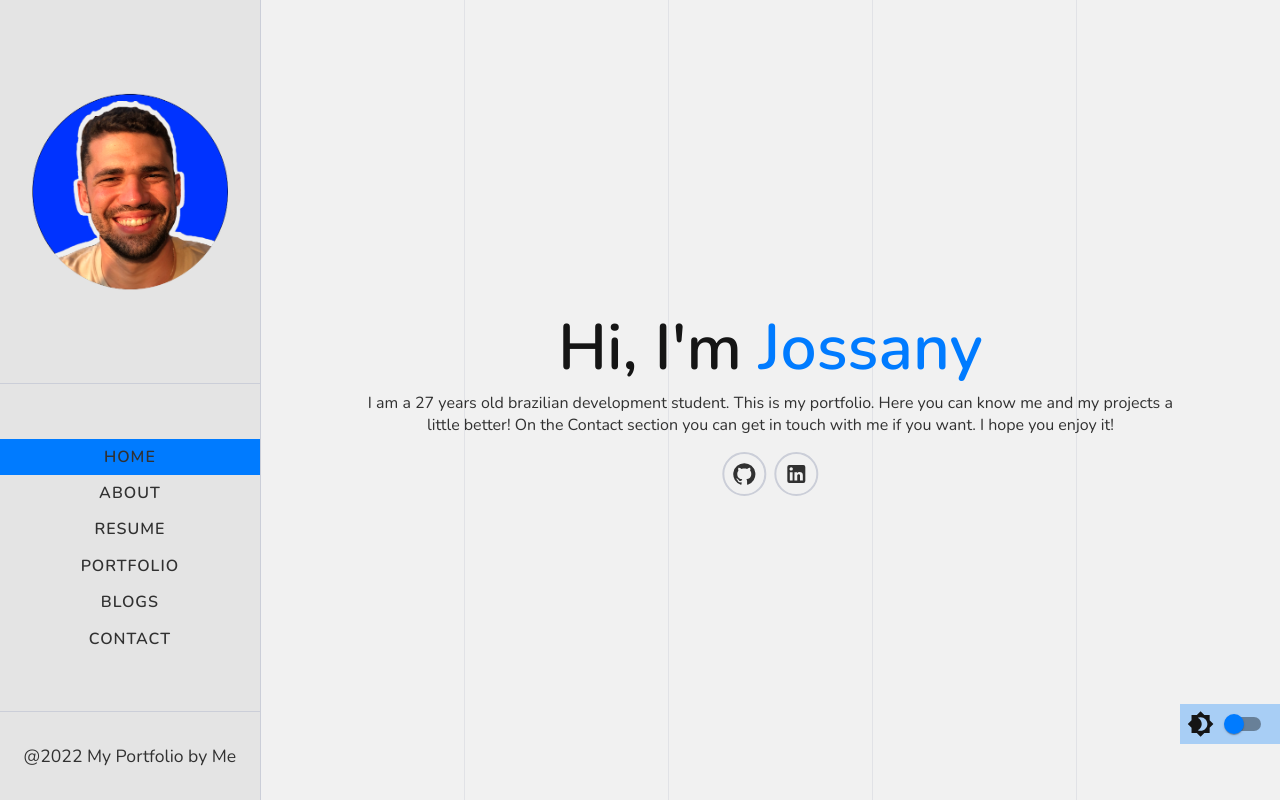
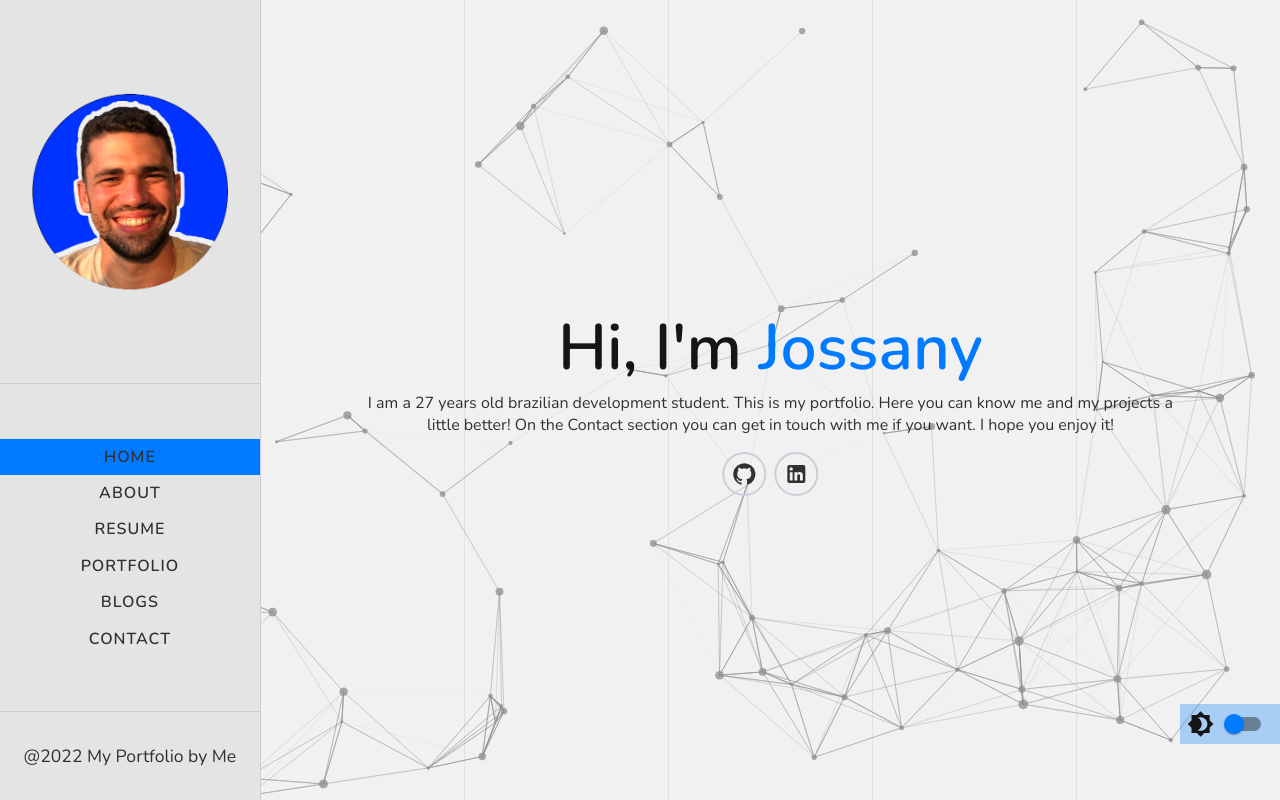
Before and after one commit to mjossany/portfolio, a React (Create React App) app: page / in a window 1280 px wide. Built offline with nearby package versions, Linux system fonts and the light colour scheme.

Commit message:
Sets up the particles on HomePageComponent background

```diff
--- a/package.json
+++ b/package.json
@@ -29,6 +29,7 @@
     "react-router-dom": "^6.2.2",
     "react-scripts": "^2.1.3",
     "react-test-renderer": "^17.0.2",
+    "react-tsparticles": "^1.42.4",
     "styled-components": "^5.3.3",
     "web-vitals": "^2.1.4"
   },
--- a/src/components/HomePageComponent/HomePageComponent.jsx
+++ b/src/components/HomePageComponent/HomePageComponent.jsx
@@ -4,10 +4,12 @@
 import {
   HomePageContainer, PresentationContainer, H1, Span, P, Icons, Icon,
 } from './Styled';
+import ParticleBackground from '../ParticleBackground/ParticleBackground';
 
 function HomePageComponent() {
   return (
     <HomePageContainer>
+      <ParticleBackground />
       <PresentationContainer>
         <H1>
           {'Hi, I\'m '}
--- /dev/null
+++ b/src/components/ParticleBackground/ParticleBackground.js
@@ -0,0 +1,86 @@
+import React from 'react'
+import Particles from 'react-tsparticles';
+
+function ParticleBackground() {
+  return (
+    <div>
+      <Particles
+        options={{
+          fullScreen: { enable: true, zIndex: 0 },
+          fpsLimit: 120,
+          interactivity: {
+            events: {
+              onClick: {
+                enable: true,
+                mode: 'push',
+              },
+              onHover: {
+                enable: true,
+                mode: 'repulse',
+              },
+              resize: true,
+            },
+            modes: {
+              bubble: {
+                distance: 400,
+                duration: 2,
+                opacity: 0.8,
+                size: 40,
+              },
+              push: {
+                quantity: 4,
+              },
+              repulse: {
+                distance: 200,
+                duration: 0.4,
+              },
+            },
+          },
+          particles: {
+            color: {
+              value: '#8e8e8e',
+            },
+            links: {
+              color: '#8e8e8e',
+              distance: 150,
+              enable: true,
+              opacity: 0.5,
+              width: 1,
+            },
+            collisions: {
+              enable: true,
+            },
+            move: {
+              direction: 'none',
+              enable: true,
+              outMode: 'bounce',
+              random: false,
+              speed: 1,
+              straight: false,
+            },
+            number: {
+              density: {
+                enable: true,
+                area: 800,
+              },
+              value: 80,
+            },
+            opacity: {
+              value: 0.5,
+            },
+            shape: {
+              type: 'circle',
+            },
+            size: {
+              random: true,
+              value: 5,
+            },
+          },
+          detectRetina: true,
+        }}
+      />
+    </div>
+  )
+}
+
+export default ParticleBackground
```
Also changed, not shown: 1 other file (tests, documents, lock files or other folders).
